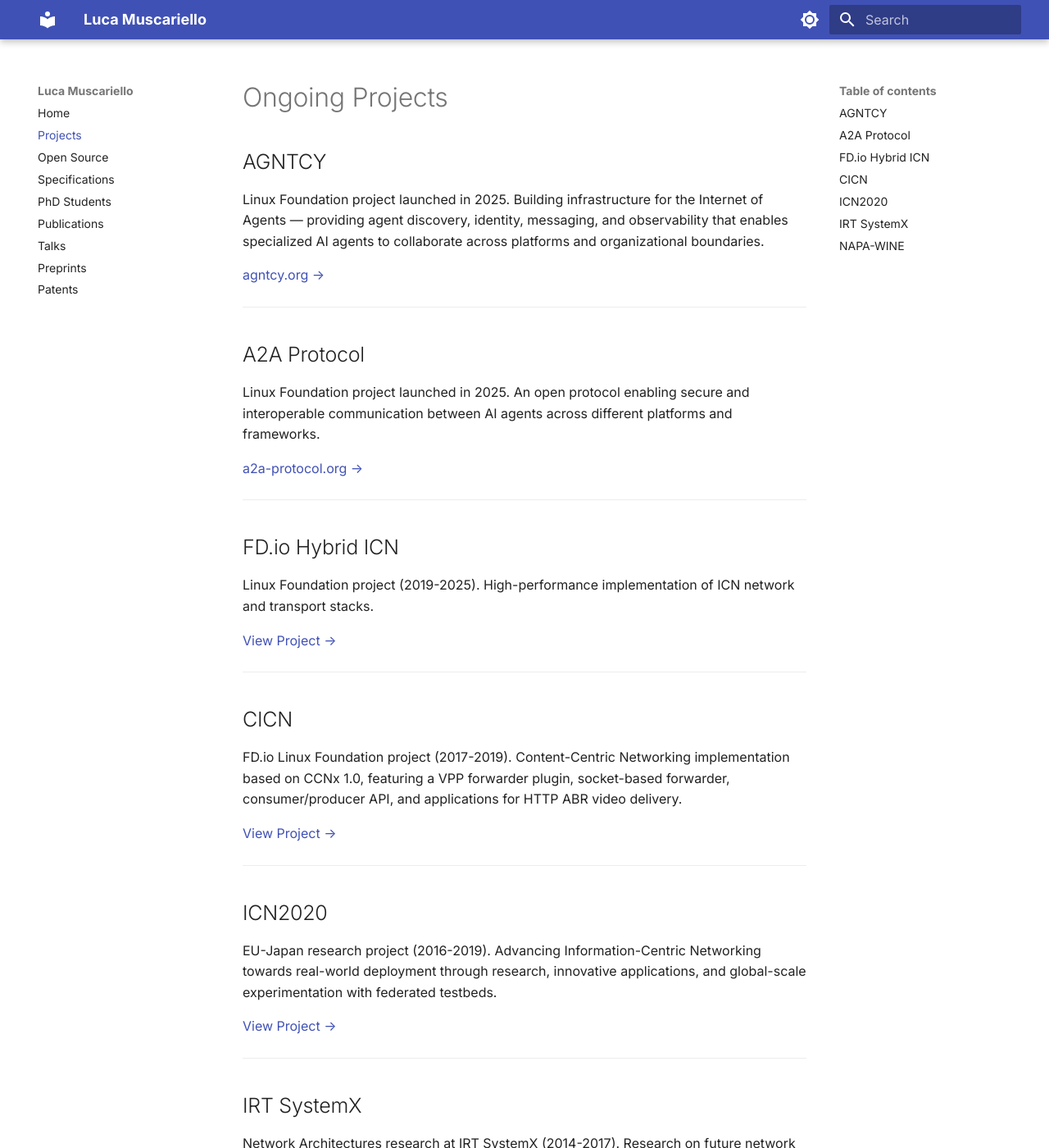
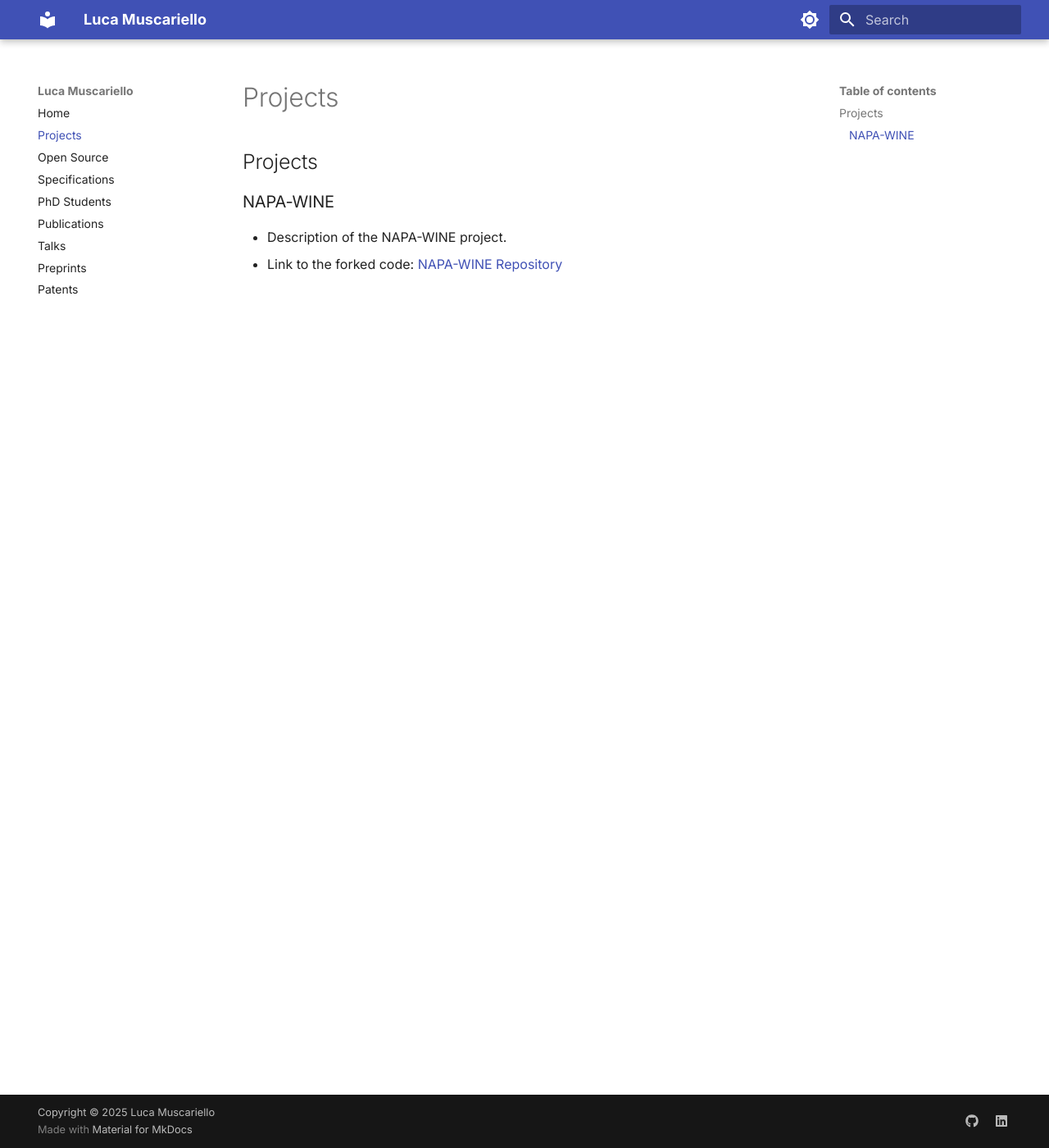
Before and after one commit to muscariello/muscariello.github.io, an MkDocs documentation site: the page built from docs/projects.md, in a window 1280 px wide and 1400 px high. Shown: the whole window at 82% size. Built offline with MkDocs 1.6.1 and Material for MkDocs 9.7.7, drawn with Linux system fonts in a browser that asks for light colours; some of the changed text lies outside the part shown.

Commit message:
Add link to forked NAPA-WINE repository.
Signed-off-by: muscariello <muscariello@ieee.org>

```diff
--- a/docs/projects.md
+++ b/docs/projects.md
@@ -1,65 +1,5 @@
-# Ongoing Projects
+## Projects
 
-## AGNTCY
-
-Linux Foundation project launched in 2025. Building infrastructure for the
-Internet of Agents — providing agent discovery, identity, messaging, and
-observability that enables specialized AI agents to collaborate across platforms
-and organizational boundaries.
-
-[agntcy.org →](https://agntcy.org)
-
----
-
-## A2A Protocol
-
-Linux Foundation project launched in 2025. An open protocol enabling secure and
-interoperable communication between AI agents across different platforms and
-frameworks.
-
-[a2a-protocol.org →](https://a2a-protocol.org)
-
----
-
-## FD.io Hybrid ICN
-
-Linux Foundation project (2019-2025). High-performance implementation of ICN
-network and transport stacks.
-
-[View Project →](https://wiki.fd.io/view/HICN)
-
----
-
-## CICN
-
-FD.io Linux Foundation project (2017-2019). Content-Centric Networking
-implementation based on CCNx 1.0, featuring a VPP forwarder plugin, socket-based
-forwarder, consumer/producer API, and applications for HTTP ABR video delivery.
-
-[View Project →](https://wiki.fd.io/view/Cicn)
-
----
-
-## ICN2020
-
-EU-Japan research project (2016-2019). Advancing Information-Centric Networking
-towards real-world deployment through research, innovative applications, and
-global-scale experimentation with federated testbeds.
-
-[View Project →](http://www.icn2020.org/)
-
----
-
-## IRT SystemX
-
-Network Architectures research at IRT SystemX (2014-2017). Research on future
-network architectures including Information-Centric Networking and
-software-defined networking.
-
-[View Project →](https://www.irt-systemx.fr/)
-
----
-
-## NAPA-WINE
-
-Implementation of libraries to enable P2P multimedia streaming. Popular in 2011 when CDNs were still emerging, it provides a C implementation of a P2P measurement layer that maintains visibility on P2P network status, as well as media chunk and peer scheduling functionalities. The library also includes transport optimization over UDP using Forward Error Correction (FEC).
+### NAPA-WINE
+- Description of the NAPA-WINE project.
+- Link to the forked code: [NAPA-WINE Repository](https://github.com/muscariello/NAPA-BASELIBS)
```
